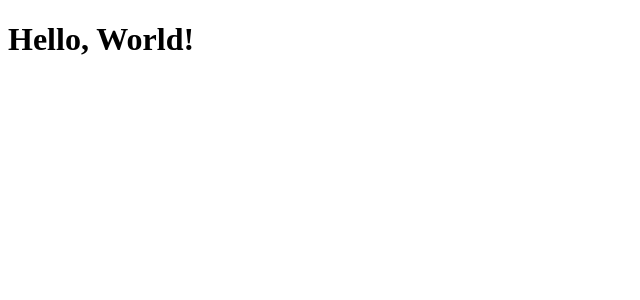
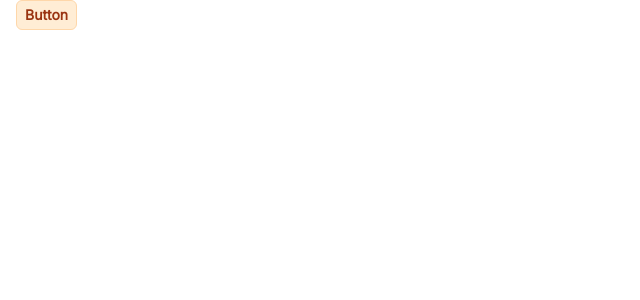
Before and after one commit to galdoway/buy.it-web-app, a React (Vite) app: page / in a window 1280 px wide. Shown: the top 300 px of the page, without its empty margins (0-640 px from the left). Built offline with nearby package versions, Linux system fonts and the light colour scheme.

Commit message:
feat: button added

```diff
--- a/src/App.tsx
+++ b/src/App.tsx
@@ -1,7 +1,13 @@
+import Button from "./shared/components/button";
+
 function App() {
   return (
     <>
-      <h1>Hello, World!</h1>
+      <div className="ml-4">
+        <Button variant="warning" size="xs">
+          Button
+        </Button>
+      </div>
     </>
   );
 }
--- a/src/main.tsx
+++ b/src/main.tsx
@@ -1,6 +1,8 @@
 import React from "react";
 import ReactDOM from "react-dom/client";
 import App from "./App.tsx";
+
+import "~/shared/styles/app.css";
 
 ReactDOM.createRoot(document.getElementById("root")!).render(
   <React.StrictMode>
--- /dev/null
+++ b/src/shared/components/button.tsx
@@ -0,0 +1,46 @@
+import { ButtonHTMLAttributes, ReactNode } from "react";
+import cn from "~/shared/utils/cn";
+
+type Props = ButtonHTMLAttributes<HTMLButtonElement> & {
+  children?: ReactNode;
+  size?: "xs" | "sm" | "md" | "lg" | "xl";
+  variant?: "success" | "danger" | "warning" | "primary" | "secondary";
+};
+
+const ButtonSizes = {
+  xs: "px-2 py-1 text-sm",
+  sm: "px-3 py-2 text-sm",
+  md: "px-4 py-2",
+  lg: "px-6 py-3",
+  xl: "px-8 py-4",
+};
+
+const ColorVariants = {
+  primary:
+    "border-blue-700 bg-blue-700 font-semibold leading-6 text-white hover:border-blue-600 hover:bg-blue-600 hover:text-white focus:ring focus:ring-blue-400/50 active:border-blue-700 active:bg-blue-700 dark:focus:ring-blue-400/90",
+  secondary:
+    "border-blue-200 bg-blue-100 font-semibold leading-6 text-blue-800 hover:border-blue-300 hover:text-blue-900 hover:shadow-sm focus:ring focus:ring-blue-300/25 active:border-blue-200 active:shadow-none dark:border-blue-200 dark:bg-blue-200 dark:hover:border-blue-300 dark:hover:bg-blue-300 dark:focus:ring-blue-500/50 dark:active:border-blue-200 dark:active:bg-blue-200",
+  success:
+    "border-emerald-200 bg-emerald-100 font-semibold leading-6 text-emerald-800 hover:border-emerald-300 hover:text-emerald-900 hover:shadow-sm focus:ring focus:ring-emerald-300/25 active:border-emerald-200 active:shadow-none dark:border-emerald-200 dark:bg-emerald-200 dark:hover:border-emerald-300 dark:hover:bg-emerald-300 dark:focus:ring-emerald-500/50 dark:active:border-emerald-200 dark:active:bg-emerald-200",
+  danger:
+    "border-rose-200 bg-rose-100 font-semibold leading-6 text-rose-800 hover:border-rose-300 hover:text-rose-900 hover:shadow-sm focus:ring focus:ring-rose-300/25 active:border-rose-200 active:shadow-none dark:border-rose-200 dark:bg-rose-200 dark:hover:border-rose-300 dark:hover:bg-rose-300 dark:focus:ring-rose-500/50 dark:active:border-rose-200 dark:active:bg-rose-200",
+  warning:
+    "border-orange-200 bg-orange-100 font-semibold leading-6 text-orange-800 hover:border-orange-300 hover:text-orange-900 hover:shadow-sm focus:ring focus:ring-orange-300/25 active:border-orange-200 active:shadow-none dark:border-orange-200 dark:bg-orange-200 dark:hover:border-orange-300 dark:hover:bg-orange-300 dark:focus:ring-orange-500/50 dark:active:border-orange-200 dark:active:bg-orange-200",
+};
+
+function Button({ children, size, variant, ...rest }: Props) {
+  return (
+    <button
+      {...rest}
+      className={cn(
+        "inline-flex items-center justify-center gap-2 rounded-md border",
+        ColorVariants[variant || "primary"],
+        ButtonSizes[size || "md"]
+      )}
+    >
+      {children}
+    </button>
+  );
+}
+
+export default Button;
--- /dev/null
+++ b/src/shared/utils/cn.ts
@@ -0,0 +1,8 @@
+import clsx, { ClassValue } from "clsx";
+import { twMerge } from "tailwind-merge";
+
+function cn(...inputs: ClassValue[]): string {
+    return twMerge(clsx(...inputs));
+}
+
+export default cn;
```
